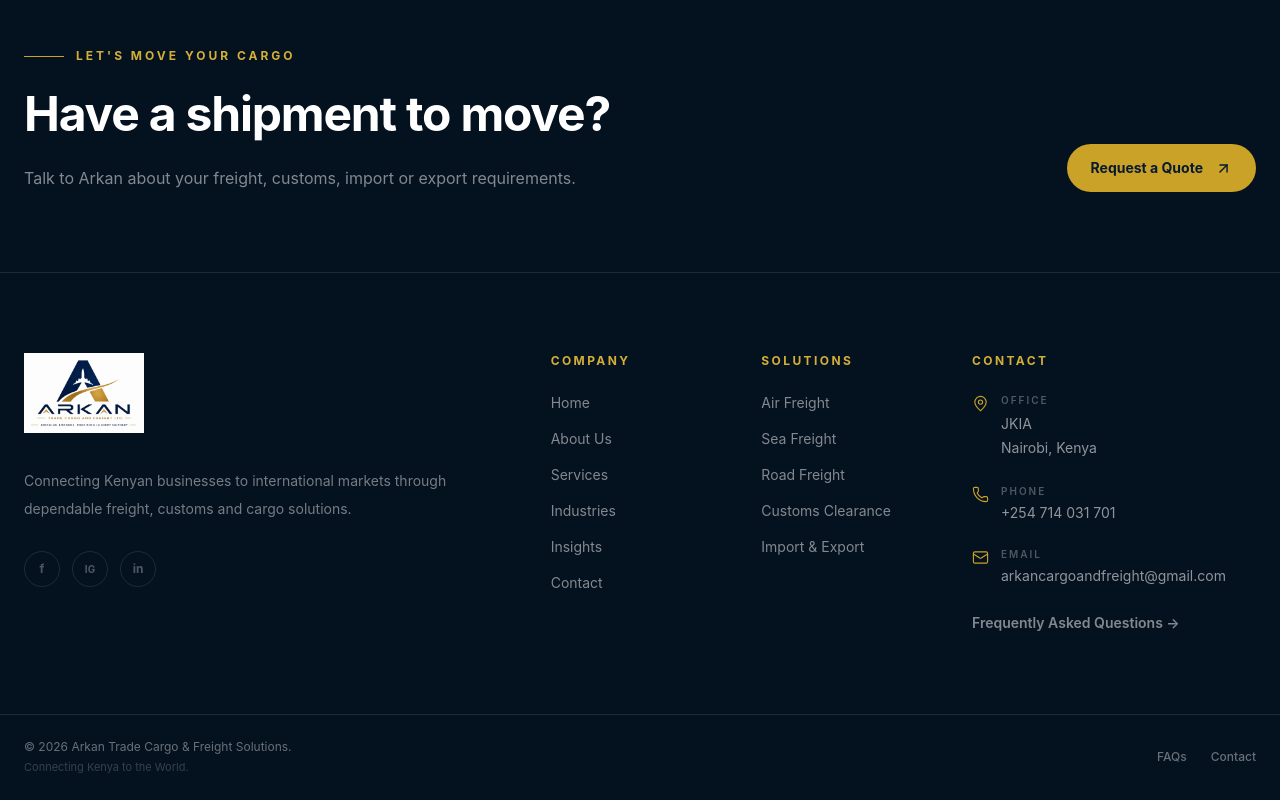
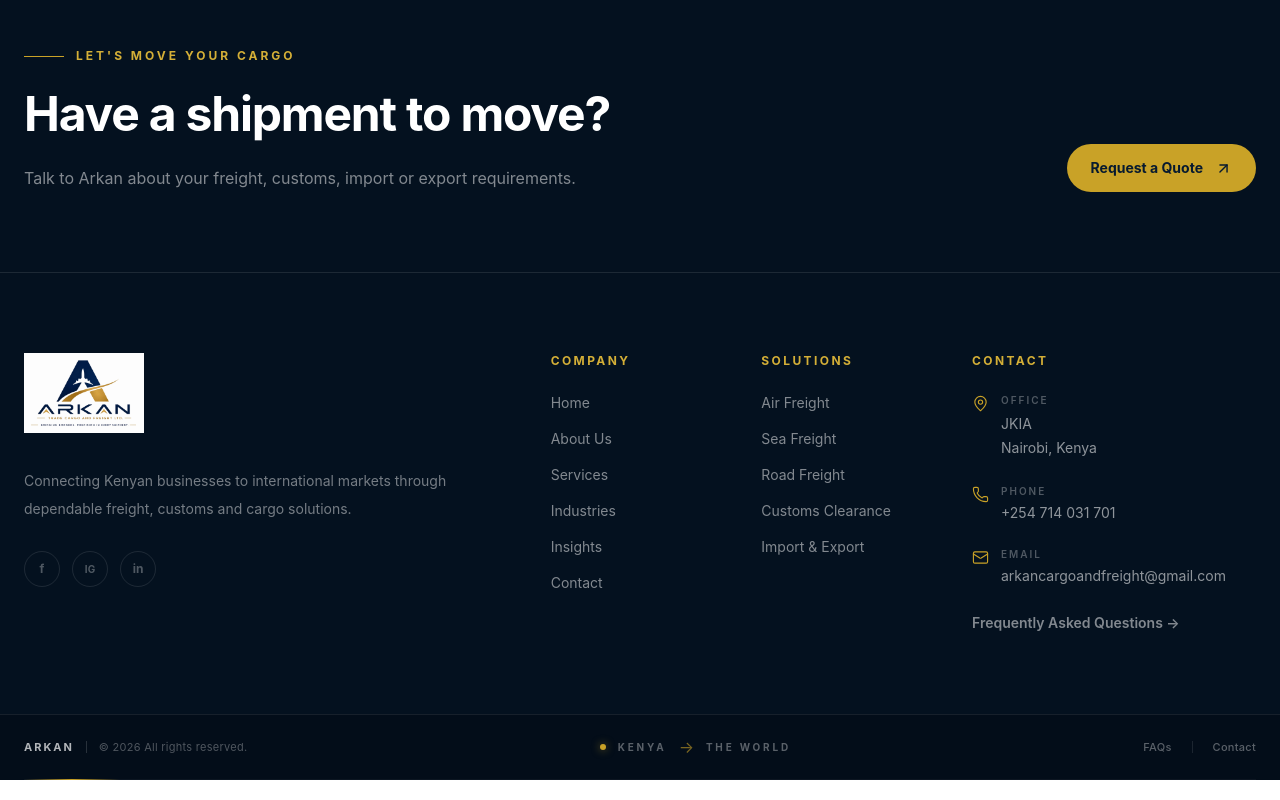
Before and after one commit to jmumo1137/arkan-trade-cargo, a React app in the folder frontend/: page /faq in a window 1280 px wide. Shown: the part 1827-2627 px from the top of the page. Built offline with nearby package versions, Linux system fonts and the light colour scheme; the HTML template or start-up script is replaced by a standard one.

Commit message:
contact update

```diff
--- a/frontend/src/components/Footer.jsx
+++ b/frontend/src/components/Footer.jsx
@@ -352,43 +352,96 @@
 
 
       {/* =====================================================
-          BOTTOM BAR
+    SIGNATURE / BOTTOM BAR
 ====================================================== */}
 
-      <div className="border-t border-white/10">
-  <div className="arkan-container flex flex-col gap-5 py-6 sm:flex-row sm:items-center sm:justify-between">
+<div className="border-t border-white/[0.08] bg-[#030D19]">
 
-    {/* Copyright */}
-    <div className="flex flex-col gap-1">
-      <p className="text-xs text-white/40">
-        © {new Date().getFullYear()} Arkan Trade Cargo & Freight Solutions.
-      </p>
+  <div className="arkan-container">
 
-      <p className="text-[11px] text-white/20">
-        Connecting Kenya to the World.
-      </p>
+    <div className="flex flex-col gap-5 py-5 sm:flex-row sm:items-center sm:justify-between">
+
+      {/* =================================================
+          BRAND / COPYRIGHT
+      ================================================== */}
+
+      <div className="flex items-center gap-3">
+
+        <span className="text-[11px] font-bold uppercase tracking-[0.18em] text-white/70">
+          Arkan
+        </span>
+
+        <span className="h-3 w-px bg-white/15" />
+
+        <span className="text-[11px] tracking-wide text-white/30">
+          © {new Date().getFullYear()} All rights reserved.
+        </span>
+
       </div>
 
-    {/* Footer Links */}
-    <div className="flex items-center gap-6">
+
+      {/* =================================================
+          GLOBAL CONNECTION
+      ================================================== */}
+
+      <div className="hidden items-center gap-3 md:flex">
+
+        <span className="h-1.5 w-1.5 rounded-full bg-[#C9A227] shadow-[0_0_8px_rgba(201,162,39,0.6)]" />
+
+        <span className="text-[10px] font-bold uppercase tracking-[0.28em] text-white/35">
+          Kenya
+        </span>
+
+        <span className="text-[#C9A227]/60">
+          →
+        </span>
+
+        <span className="text-[10px] font-bold uppercase tracking-[0.28em] text-white/35">
+          The World
+        </span>
+
+      </div>
+
+
+      {/* =================================================
+          LINKS
+      ================================================== */}
+
+      <div className="flex items-center gap-5">
+
         <Link
           to="/faq"
-        className="group relative text-xs font-medium text-white/40 transition-colors duration-300 hover:text-white"
+          className="text-[11px] font-medium tracking-wide text-white/35 transition-all duration-300 hover:text-[#D4AF37]"
         >
           FAQs
-        <span className="absolute -bottom-1 left-0 h-px w-0 bg-[#c9a227] transition-all duration-300 group-hover:w-full" />
         </Link>
+
+        <span className="h-3 w-px bg-white/10" />
 
         <Link
           to="/contact"
-        className="group relative text-xs font-medium text-white/40 transition-colors duration-300 hover:text-white"
+          className="text-[11px] font-medium tracking-wide text-white/35 transition-all duration-300 hover:text-[#D4AF37]"
         >
           Contact
-        <span className="absolute -bottom-1 left-0 h-px w-0 bg-[#c9a227] transition-all duration-300 group-hover:w-full" />
         </Link>
+
       </div>
 
     </div>
+
+
+    {/* =================================================
+        GOLD SIGNATURE LINE
+    ================================================== */}
+
+    <div className="relative h-px w-full overflow-hidden bg-white/[0.04]">
+
+      <div className="absolute left-0 top-0 h-px w-24 bg-gradient-to-r from-transparent via-[#C9A227] to-transparent" />
+
+    </div>
+
+  </div>
+
 </div>
 
     </footer>
```
Lines whose indentation alone changed are shown as unchanged.
